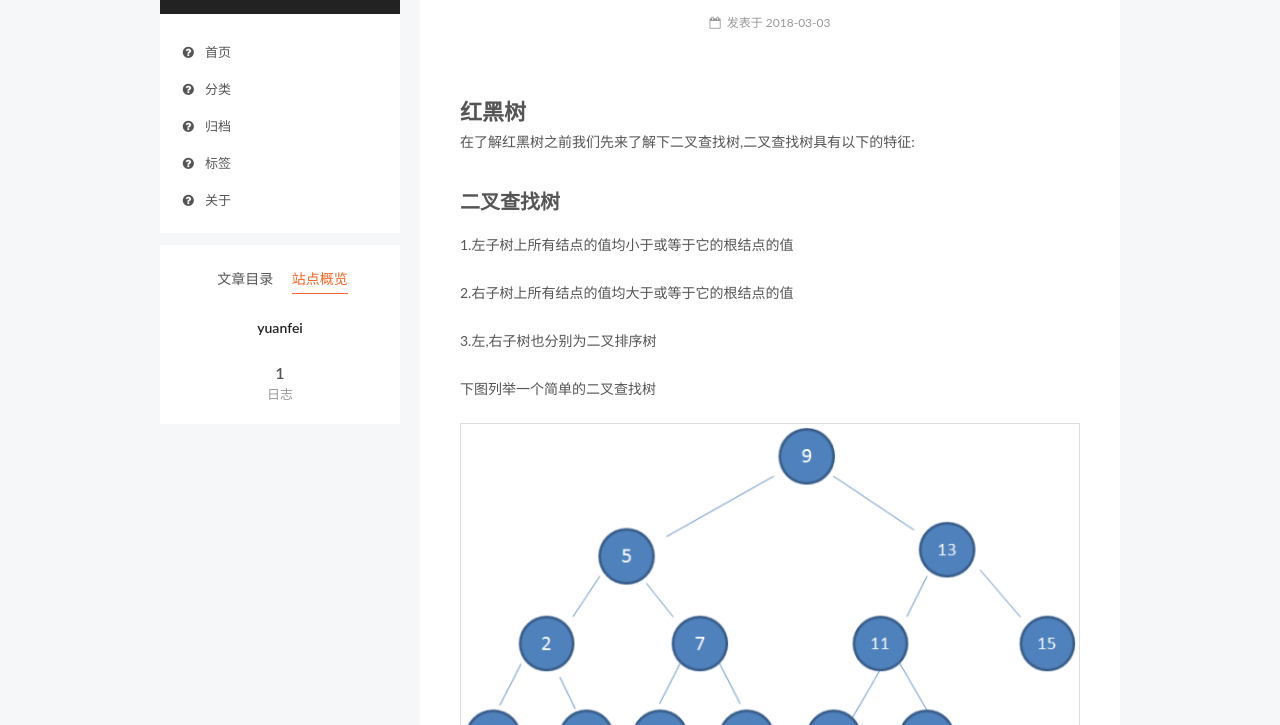
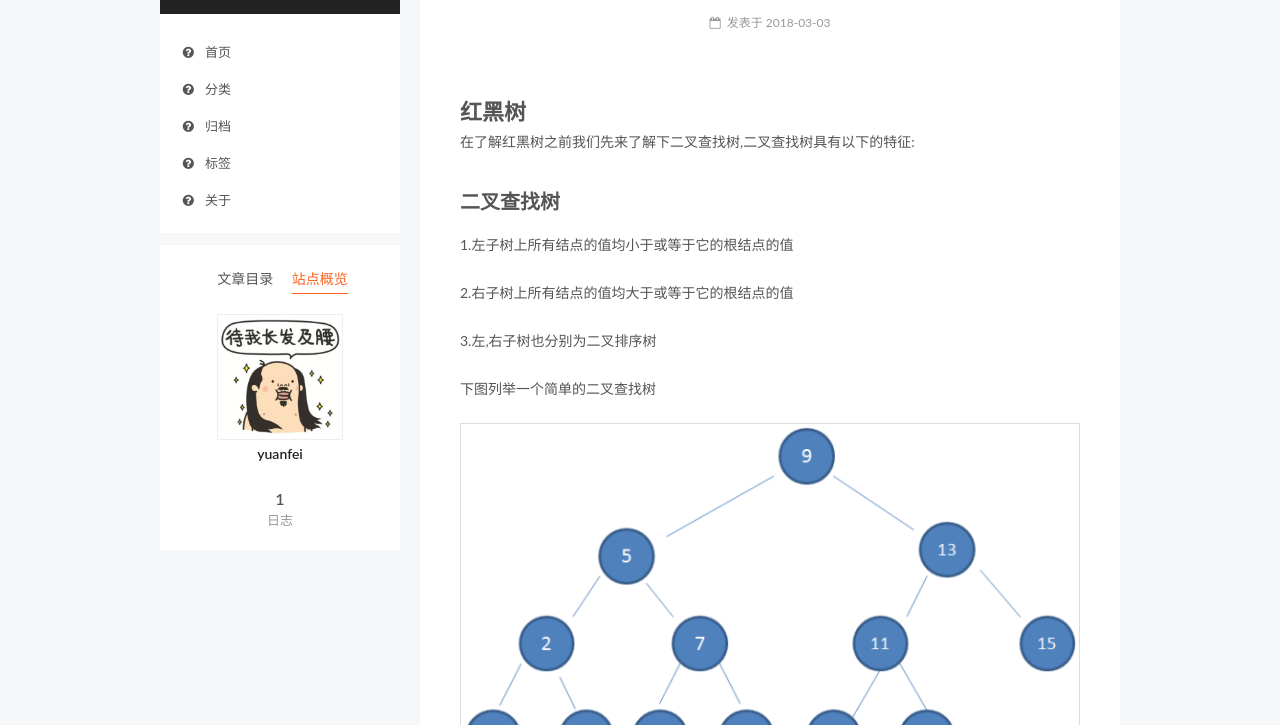
Before and after one commit to yuanfeiyuan/yuanfeiyuan.github.io, a plain HTML site: page 2018/03/03/红黑树/index.html in a window 1280 px wide. Both pictures are taken after a click on the item "站点概览". Shown: the part 75-800 px from the top of the page. Drawn offline with Linux system fonts and the light colour scheme.

Commit message:
Site updated: 2018-03-07 18:50:15

```diff
--- a/2018/03/03/红黑树/index.html
+++ b/2018/03/03/红黑树/index.html
@@ -290,7 +290,7 @@
     <span hidden itemprop="author" itemscope itemtype="http://schema.org/Person">
       <meta itemprop="name" content="yuanfei">
       <meta itemprop="description" content="">
-      <meta itemprop="image" content="/images/avatar.gif">
+      <meta itemprop="image" content="/images/avatar.png">
     </span>
 
     <span hidden itemprop="publisher" itemscope itemtype="http://schema.org/Organization">
@@ -498,6 +498,10 @@
       <section class="site-overview-wrap sidebar-panel">
         <div class="site-overview">
           <div class="site-author motion-element" itemprop="author" itemscope itemtype="http://schema.org/Person">
+
+              <img class="site-author-image" itemprop="image"
+                src="/images/avatar.png"
+                alt="yuanfei" />
 
               <p class="site-author-name" itemprop="name">yuanfei</p>
               <p class="site-description motion-element" itemprop="description"></p>
```
Also changed, not shown: archives/2018/03/index.html (+4 -0 lines), archives/2018/index.html (+4 -0 lines), archives/index.html (+4 -0 lines), index.html (+5 -1 lines).
